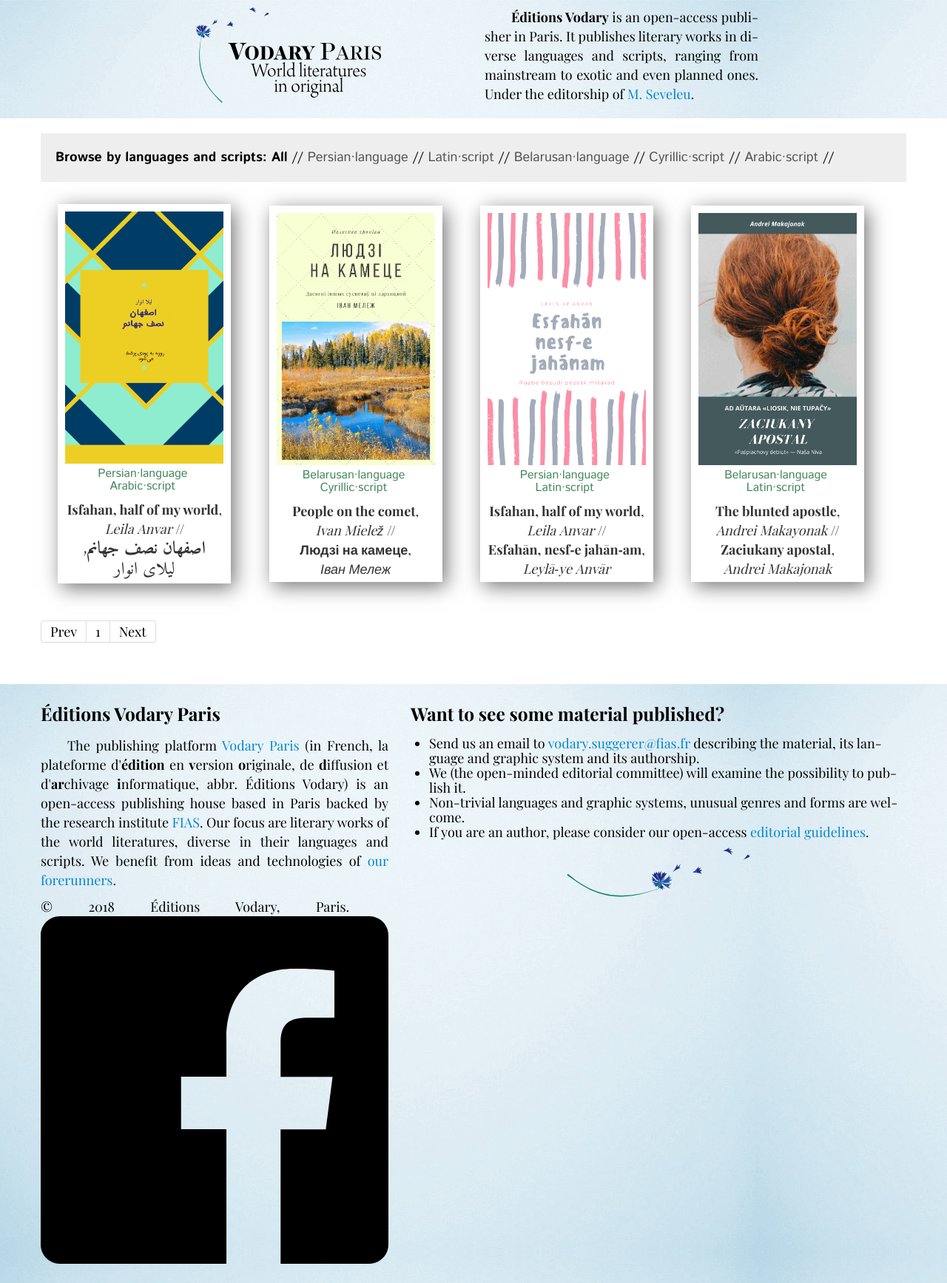
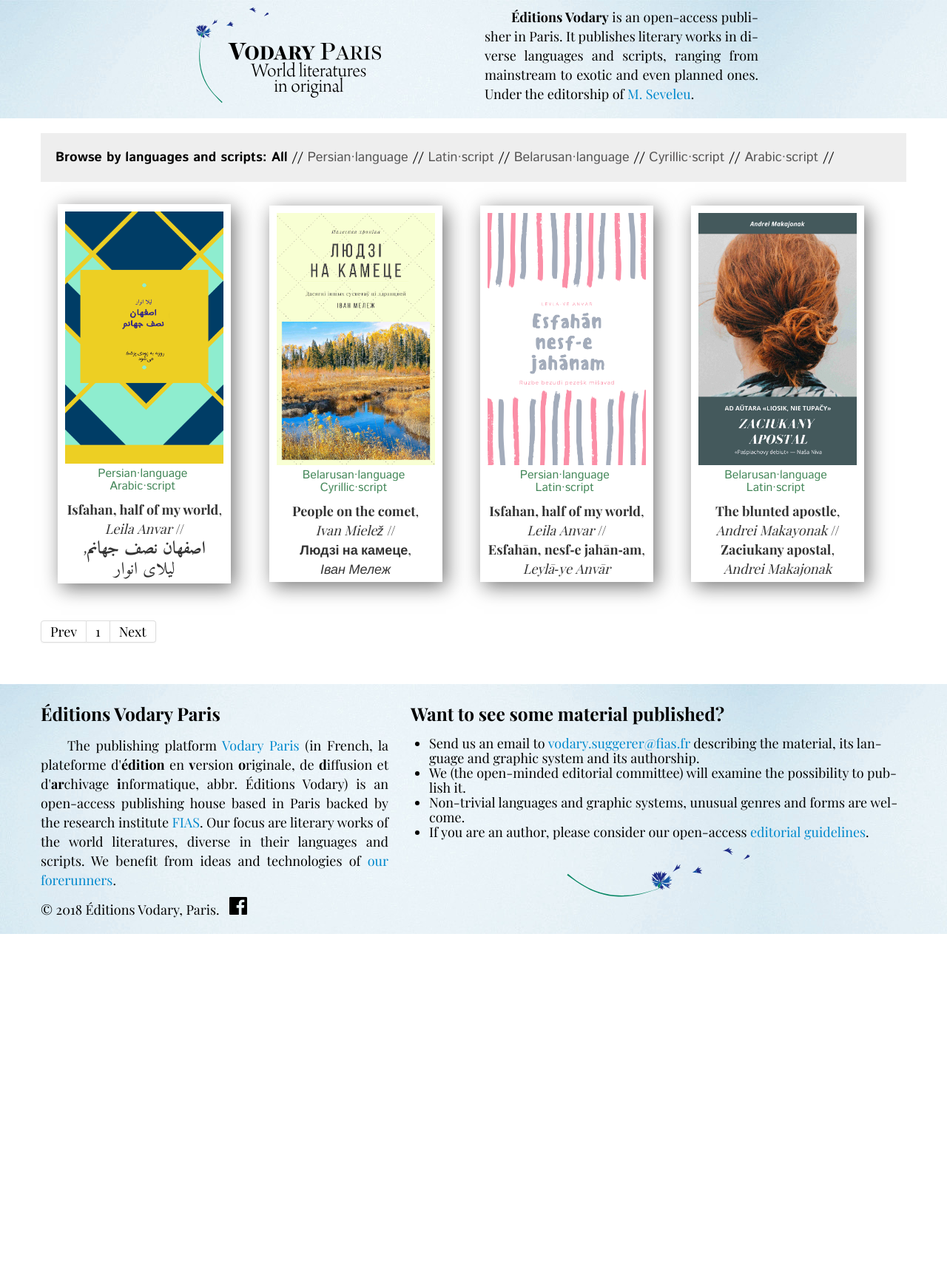
Before and after one commit to mlare/vodary, a Jekyll site: the page built from index.html, in a window 1280 px wide. Shown: the whole page at 74% size. Built offline with Jekyll 4.4.1, drawn with Linux system fonts in a browser that asks for light colours; some web fonts are replaced; Markdown is read by kramdown in place of the engine named in the settings; the list of posts is cut into pages by our own code; after the commit the page ends 1263 px from its top, so only the background shows below that.

Commit message:
Update footer.html

```diff
--- a/_includes/footer.html
+++ b/_includes/footer.html
@@ -13,7 +13,7 @@
           di­verse in their lan­guages and scripts. We benefit from ideas and technologies of <a href="/ourforerunners">our forerunners</a>.
           </p>
        <p style="text-indent:0">&copy; {{ site.time | date: '%Y' }} Éditions Vodary, Paris.&nbsp;&nbsp;
-         <a href="https://facebook.com/vodary"><svg role="img" viewBox="0 0 24 24" xmlns="http://www.w3.org/2000/svg"><title>Facebook icon</title><path d="M22.676 0H1.324C.593 0 0 .593 0 1.324v21.352C0 23.408.593 24 1.324 24h11.494v-9.294H9.689v-3.621h3.129V8.41c0-3.099 1.894-4.785 4.659-4.785 1.325 0 2.464.097 2.796.141v3.24h-1.921c-1.5 0-1.792.721-1.792 1.771v2.311h3.584l-.465 3.63H16.56V24h6.115c.733 0 1.325-.592 1.325-1.324V1.324C24 .593 23.408 0 22.676 0"/></svg></a></p>
+         <a href="https://facebook.com/vodary"><svg style="height: 24px;" role="img" viewBox="0 0 24 24" xmlns="http://www.w3.org/2000/svg"><title>Facebook icon</title><path d="M22.676 0H1.324C.593 0 0 .593 0 1.324v21.352C0 23.408.593 24 1.324 24h11.494v-9.294H9.689v-3.621h3.129V8.41c0-3.099 1.894-4.785 4.659-4.785 1.325 0 2.464.097 2.796.141v3.24h-1.921c-1.5 0-1.792.721-1.792 1.771v2.311h3.584l-.465 3.63H16.56V24h6.115c.733 0 1.325-.592 1.325-1.324V1.324C24 .593 23.408 0 22.676 0"/></svg></a></p>
      </div>
 
      <div class="span7">
```
